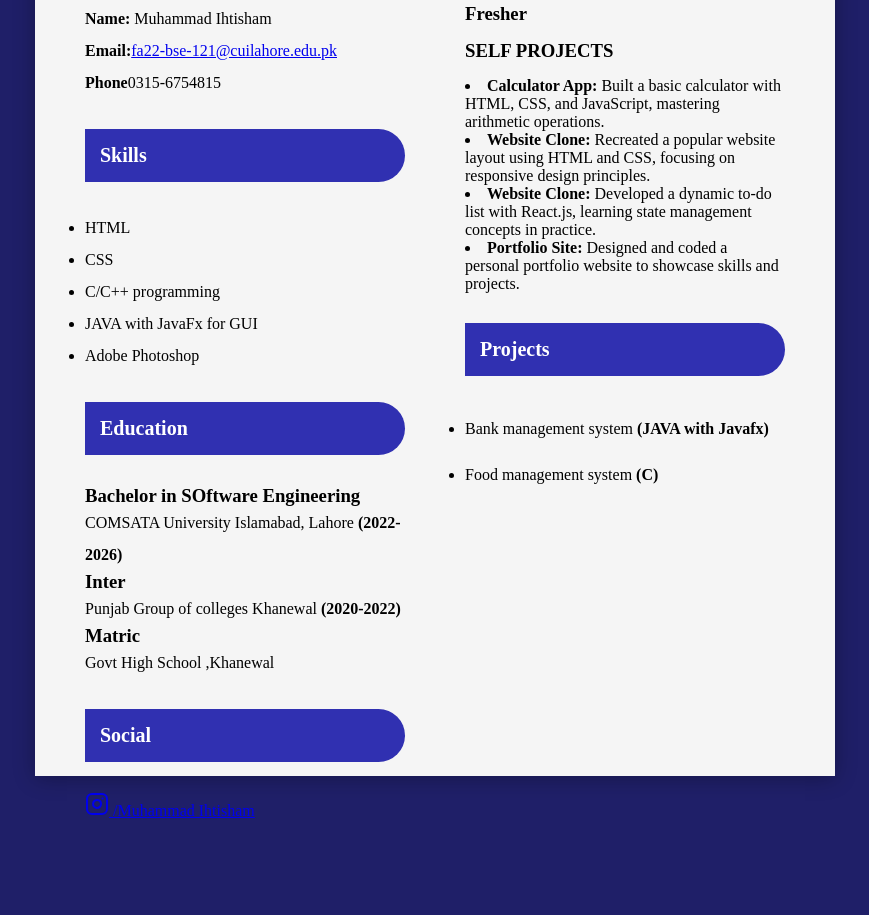
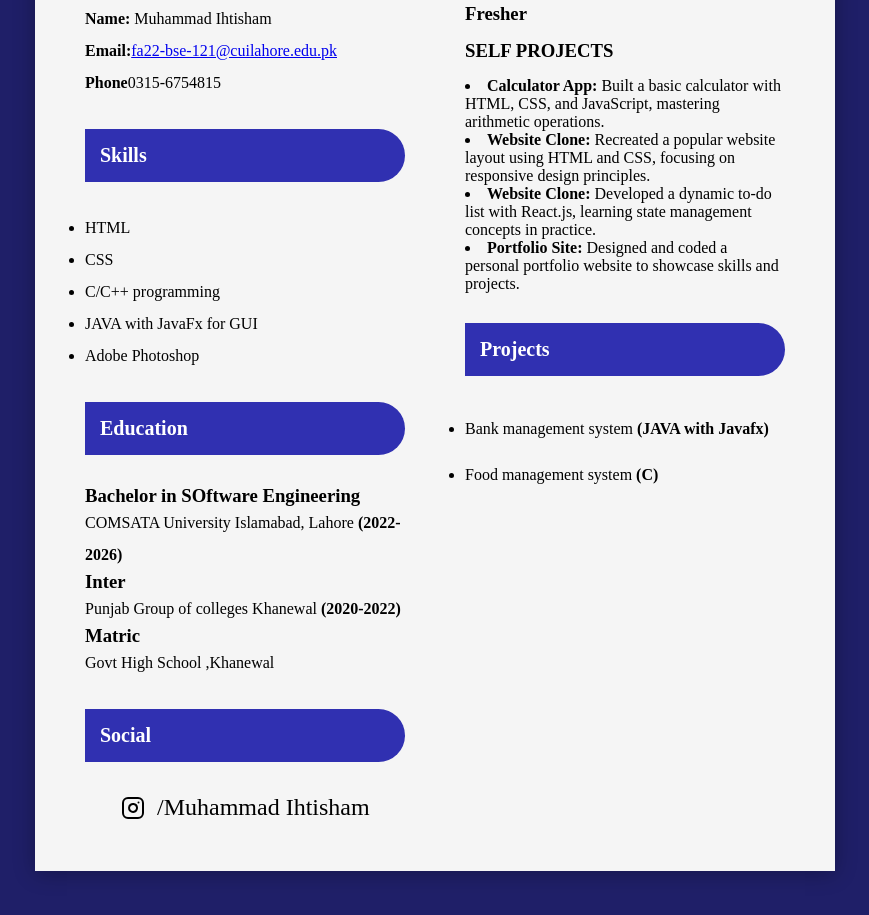
Before and after one commit to ihtisham-123/IhtishamCV, a plain HTML site: page index.html in a window 1280 px wide. Shown: the part 534-1449 px from the top of the page, without its empty margins (205-1074 px from the left). Before the commit the page ends 1384 px from the top, so only its background shows below. Drawn offline with nearby package versions, Linux system fonts and the light colour scheme.

Commit message:
Update style .css

```diff
--- a/style .css
+++ b/style .css
@@ -15,10 +15,31 @@
         background: #f5f5f5;
         max-width: 800px;
         margin: 60px  auto;
-        height: 1250px;
+        height: auto;
         padding: 20px;
         box-shadow: 0 2px 20px rgba(0,0 ,0, 0.3);
     }
+    .s_items{
+        margin-top: 2rem;
+        margin-left: 2rem;
+    }
+    .s_item{
+        margin-top: 1.5rem;
+        font-size: 1.5rem;
+        display: flex;
+        gap: 0.5rem;
+        align-items: center;
+        justify-content: flex-start;
+        color: var(--text-color);
+        text-decoration: none;
+    }
+    .s_item:hover{
+        color: var(--primary-color);
+    }
+    .s_item svg{
+        width: 2rem;
+    }
+
     .header{
         text-align: center;
     }
@@ -90,6 +111,10 @@
     .right ul li{
         line-height: 2;
     }
+    .content{
+
+        line-height: 10px;
+    }
     @media only screen and (min-width: 768px) and (max-width:991px) {
 
         .container{
```
